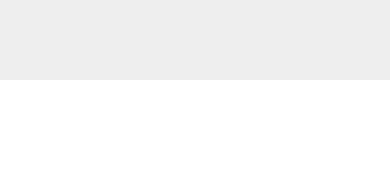
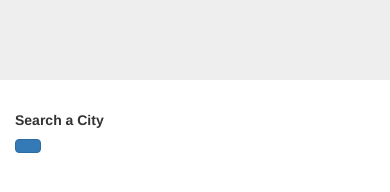
Before and after one commit to Nuno0123/Weather-dashboard, a plain HTML site: page index.html in a window 390 px wide. Drawn offline with nearby package versions, Linux system fonts and the light colour scheme.

Commit message:
updated html with id's and class' from bootstrap

```diff
--- a/index.html
+++ b/index.html
@@ -17,6 +17,28 @@
         <div id="artist-credit"></div>
     </div>
 
+    <div id="content" class="container">
+        <div class="row">
+
+            <div id="content-left" class="col-md-3">
+                <form>
+                    <label for="search-city">Search a City</label>
+                    <div class="form-row">
+                        <button id="search-button" class="btn btn-primary" type="submit"><i class="fas fa-search"></i></button>
+                    </div>
+                </form>
+                <div id="search-error"></div>
+                <ul id="city-results" class="list group mt-4"></ul>
+                <a id="clear-storage" href="#"></a>
+            </div>
+
+            <div id="content-right" class="col-md-9 pt-4">
+                <div id="current-weather" class="border rounded"></div>
+                <div id="five-day-forcast" class="mt-5"></div>
+            </div>
+        </div>
+    </div>
+
     <script src="https://code.jquery.com/jquery-3.3.1.slim.min.js" integrity="sha384-q8i/X+965DzO0rT7abK41JStQIAqVgRVzpbzo5smXKp4YfRvH+8abtTE1Pi6jizo" crossorigin="anonymous"></script>
     <script src="https://cdnjs.cloudflare.com/ajax/libs/popper.js/1.14.7/umd/popper.min.js" integrity="sha384-UO2eT0CpHqdSJQ6hJty5KVphtPhzWj9WO1clHTMGa3JDZwrnQq4sF86dIHNDz0W1" crossorigin="anonymous"></script>
     <script src="https://stackpath.bootstrapcdn.com/bootstrap/4.3.1/js/bootstrap.min.js" integrity="sha384-JjSmVgyd0p3pXB1rRibZUAYoIIy6OrQ6VrjIEaFf/nJGzIxFDsf4x0xIM+B07jRM" crossorigin="anonymous"></script>
```
